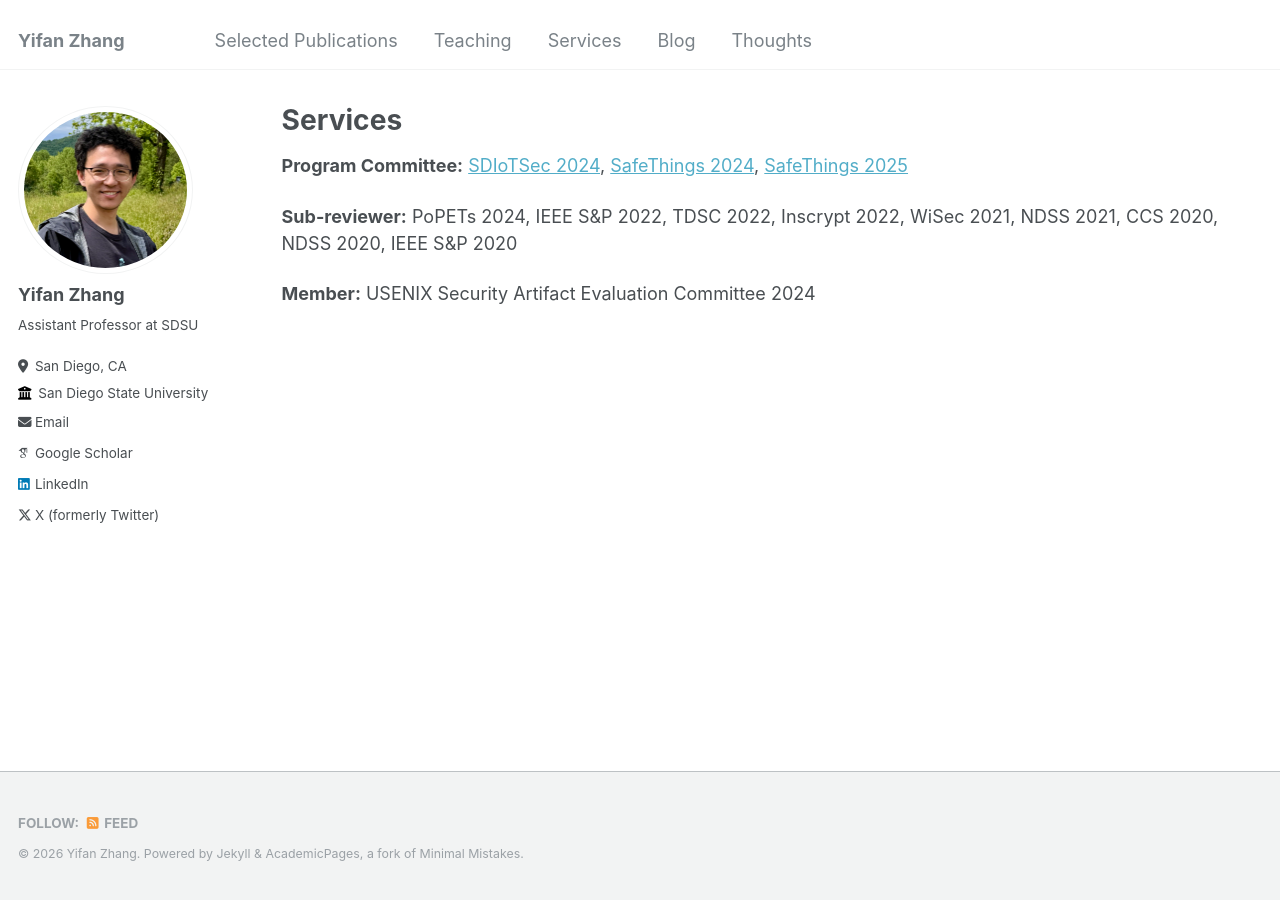
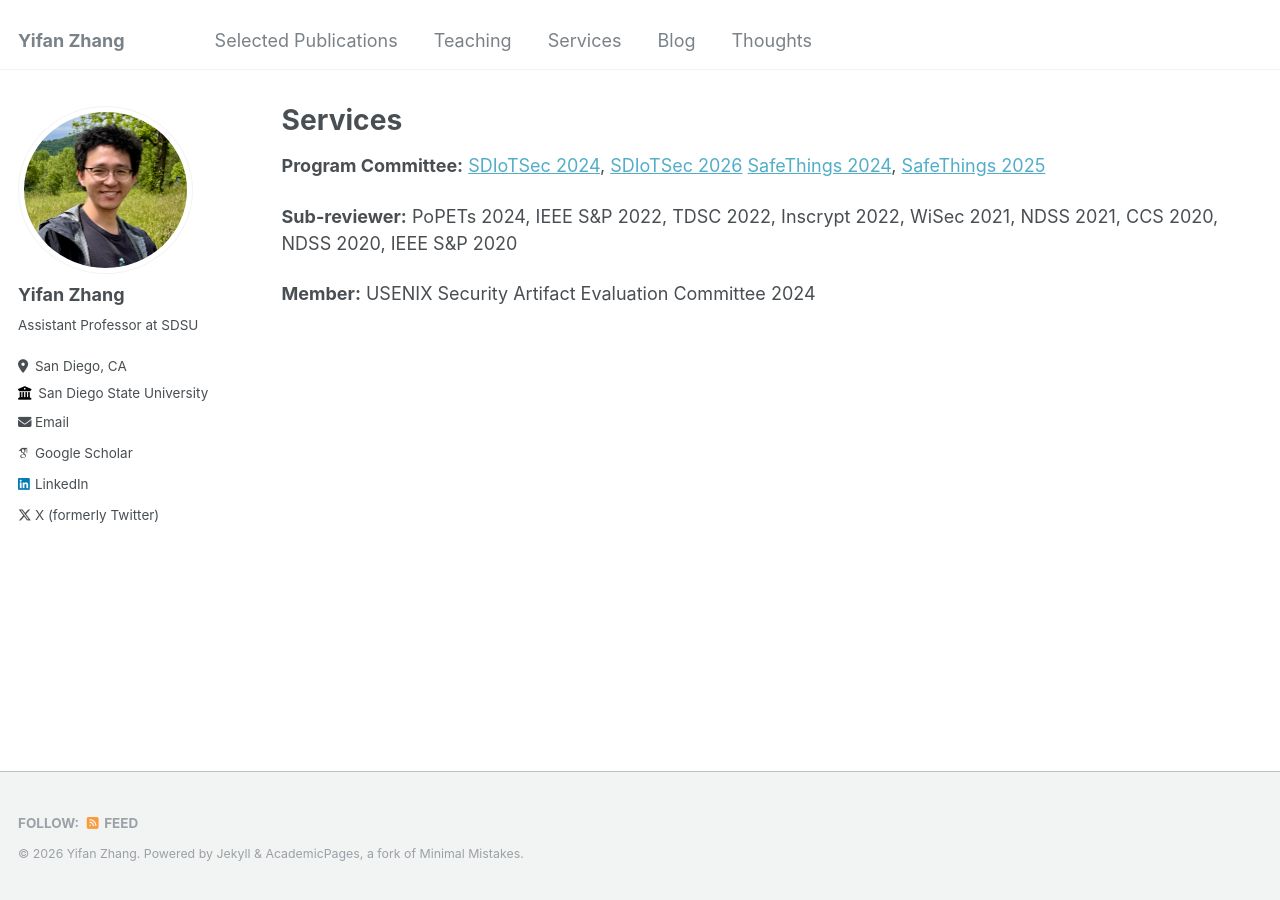
Before and after one commit to Gao-Chuan/Gao-Chuan.github.io, a Jekyll site: the page built from _pages/services.md, in a window 1280 px wide. Built offline with Jekyll 4.4.1, drawn with Linux system fonts in a browser that asks for light colours; some web fonts are replaced.

Commit message:
update pc

```diff
--- a/_pages/services.md
+++ b/_pages/services.md
@@ -5,7 +5,7 @@ permalink: /services/
 author_profile: true
 ---
 
-**Program Committee:** [SDIoTSec 2024](https://sdiotsec.github.io/), [SafeThings 2024](https://safe-things-2024.github.io/), [SafeThings 2025](https://safethings25.ieee-security.org/#organization)
+**Program Committee:** [SDIoTSec 2024](https://sdiotsec.github.io/), [SDIoTSec 2026](https://sdiotsec.github.io/index.html#organization) [SafeThings 2024](https://safe-things-2024.github.io/), [SafeThings 2025](https://safethings25.ieee-security.org/#organization)
 
 **Sub-reviewer:** PoPETs 2024, IEEE S&P 2022, TDSC 2022, Inscrypt 2022, WiSec 2021, NDSS 2021, CCS 2020, NDSS 2020, IEEE S&P 2020
 
```
